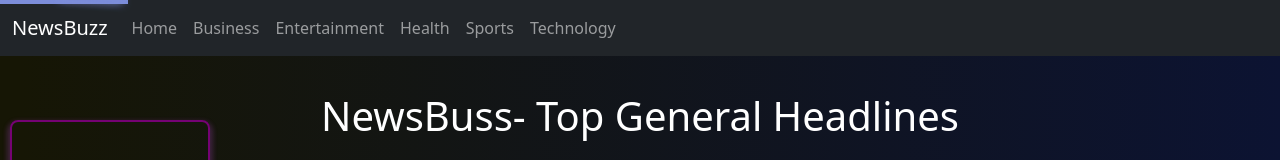
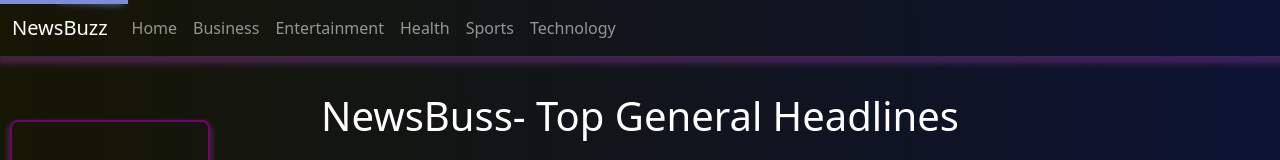
Before and after one commit to Nilay-rawal1/NewsBuzz, a React (Create React App) app: page / in a window 1280 px wide. Shown: the top 160 px of the page. Built offline with nearby package versions, Linux system fonts and the light colour scheme; no server answers.

Commit message:
nav change

```diff
--- a/src/index.css
+++ b/src/index.css
@@ -21,3 +21,10 @@
     height: auto !important;
     z-index: 1;
   }
+
+  nav{
+    color: white !important;
+    background: linear-gradient(89.7deg, rgb(22, 22, 5) 1.8%, rgb(12, 19, 50) 100%);
+    box-shadow: 2px 4px 5px 4px rgba(119, 53, 136, 0.459) !important;
+
+  }
```
